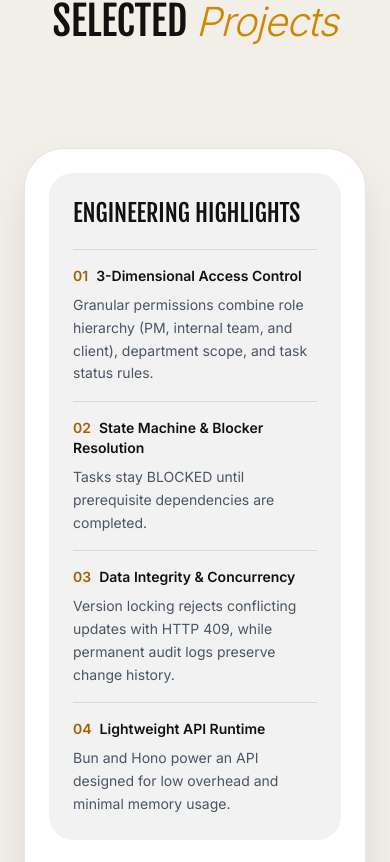
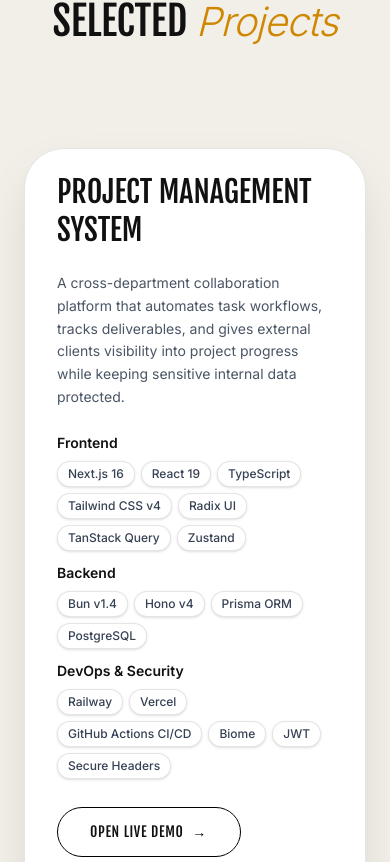
Before and after one commit to hadimughny7/portfolio-v2, a React (Vite) app: page / in a window 390 px wide. Shown: the part 1082-1944 px from the top of the page. Built offline with nearby package versions, Linux system fonts and the light colour scheme.

Commit message:
Reorder project card content on mobile

```diff
--- a/src/components/Projects.jsx
+++ b/src/components/Projects.jsx
@@ -81,7 +81,7 @@ export default function Projects() {
           {projects.map((project, idx) => (
             <div
               key={project.id}
-              className="project-card relative top-auto flex flex-col md:sticky md:top-[var(--project-sticky-top)] md:flex-row-reverse gap-8 md:gap-16 items-center bg-white p-6 md:p-10 rounded-[2.5rem] shadow-[0_20px_50px_-12px_rgba(0,0,0,0.15)] border border-black/10"
+              className="project-card relative top-auto flex flex-col-reverse md:sticky md:top-[var(--project-sticky-top)] md:flex-row-reverse gap-8 md:gap-16 items-center bg-white p-6 md:p-10 rounded-[2.5rem] shadow-[0_20px_50px_-12px_rgba(0,0,0,0.15)] border border-black/10"
               style={{
                 '--project-sticky-top': `calc(10vh + ${idx * 40}px)`,
                 zIndex: idx + 10
```
